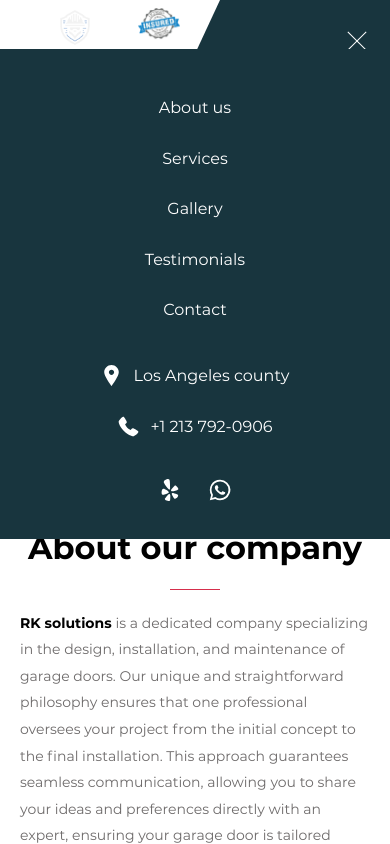
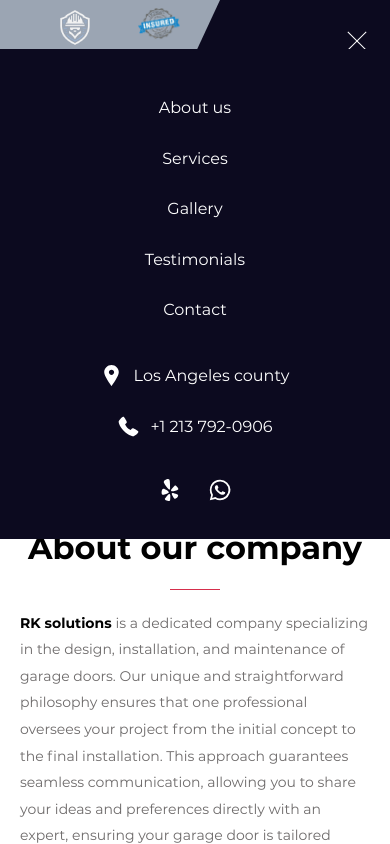
Before and after one commit to YahavHelfer/Ben-Garage-door-Project, a website: page index.html in a window 390 px wide. Both pictures are taken after a click on the element 357 px from the left and 40 px from the top of the page. Shown: the top 844 px of the page. Drawn offline with nearby package versions, Linux system fonts and the light colour scheme.

Commit message:
Add files via upload
rk change

```diff
--- a/css/style.css
+++ b/css/style.css
@@ -106,7 +106,7 @@ textarea::placeholder {
 
 /* Header START */
 .header-top {
-	background-color: #18353E;
+	background-color:rgb(12, 10, 31);
 	color: #fff;
 	padding: 18px 0 55px 0;
 	font-size: 14px;
@@ -156,7 +156,7 @@ textarea::placeholder {
 	box-shadow: 0px 4px 4px 0px rgba(0, 0, 0, 0.11);
 }
 .header-logo {
-	background-color: #fff;
+	background-color:rgb(155, 165, 179);
 	padding: 15px 60px 15px 40px;
 	display: flex;
 	align-items: center;
@@ -467,7 +467,7 @@ textarea::placeholder {
 
 
 .modal-form {
-	background-color: #fff;
+	background-color: rgba(197, 207, 217, 0.82);
 	max-width: 455px;
 	margin: 0 auto;
 	padding: 20px 45px 50px 45px;
@@ -1445,7 +1445,7 @@ textarea::placeholder {
 		display: none;
 	}
 	.header-mobile-logo {
-		background-color: #fff;
+		background-color: rgb(155, 165, 179);
 		padding: 8px 40px 8px 20px;
 		display: flex;
 		align-items: center;
@@ -1492,7 +1492,7 @@ textarea::placeholder {
 	}
 
 	.header-mobile-wrap {
-    background-color: #18353E;
+    background-color:rgb(12, 10, 31);
     color: #fff;
     padding: 30px 20px;
     text-align: center;
```
